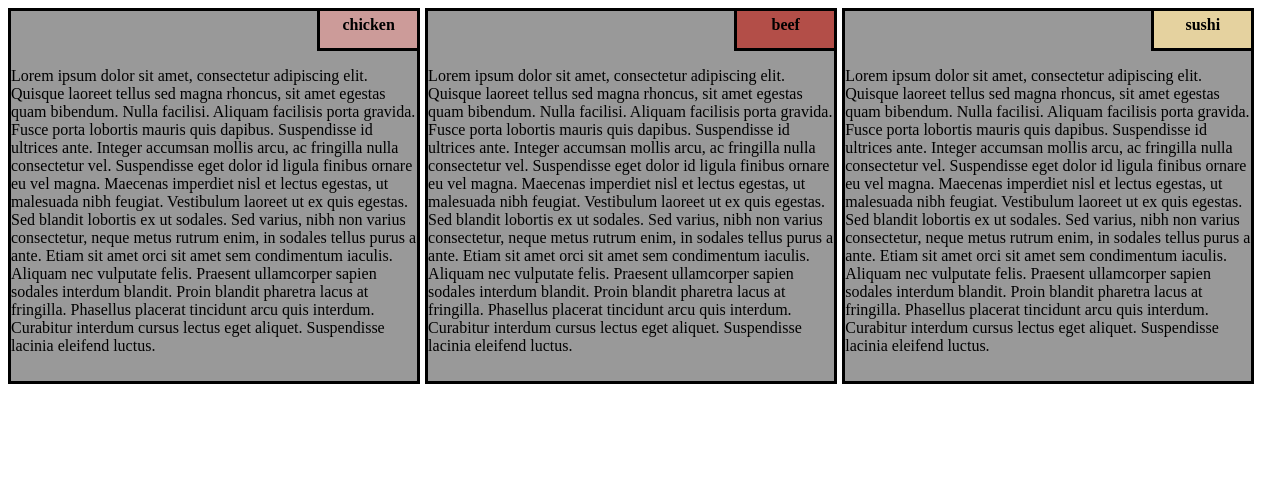
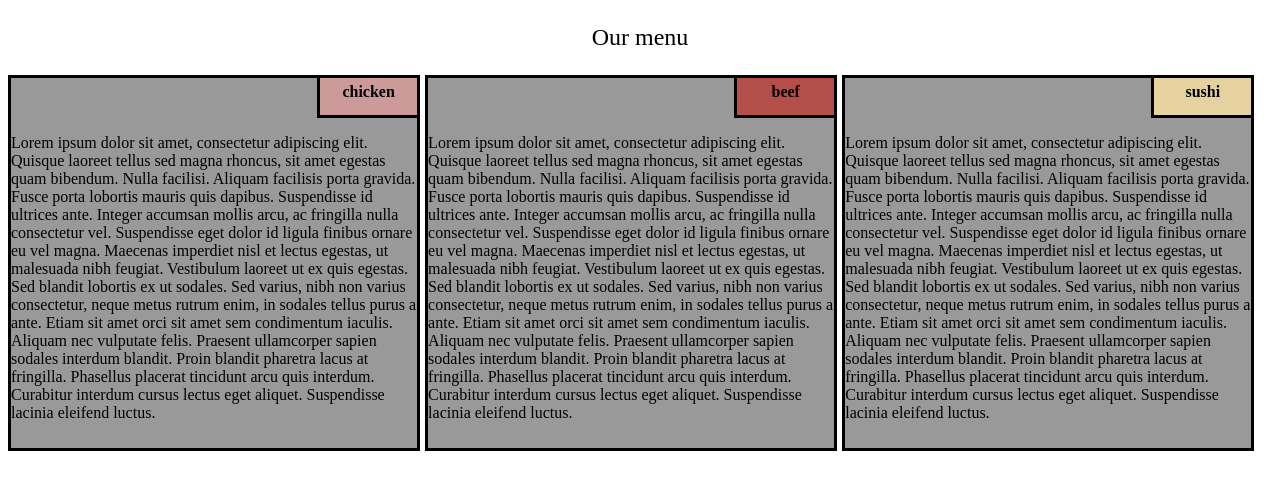
Before and after one commit to SashaFlake/sashaflake.github.io, a plain HTML site: page module2-solution/index.html in a window 1280 px wide. Drawn offline with Linux system fonts and the light colour scheme.

Commit message:
menu title

```diff
--- a/module2-solution/index.html
+++ b/module2-solution/index.html
@@ -6,6 +6,9 @@
     <link rel="stylesheet" href="styles.css">
 </head>
 <body>
+<div>
+    <p class ="menu-title">Our menu</p>
+</div>
 <div>
     <div class="content">
         <div class = "col-lg-4 col-md-6 col-sm-12" id="chicken">
--- a/module2-solution/styles.css
+++ b/module2-solution/styles.css
@@ -52,6 +52,9 @@ span{
     border-right: none;
     padding-bottom: 10px;
 }
+p{
+    font-family: SansSerif, serif;
+}
 p.content{
     padding-top: 40px;
 }
@@ -78,3 +81,8 @@ p.title {
 #p-sushi{
     background-color: #E5D29F;
 }
+
+.menu-title {
+    text-align: center;
+    font-size: 24px;
+}
```
